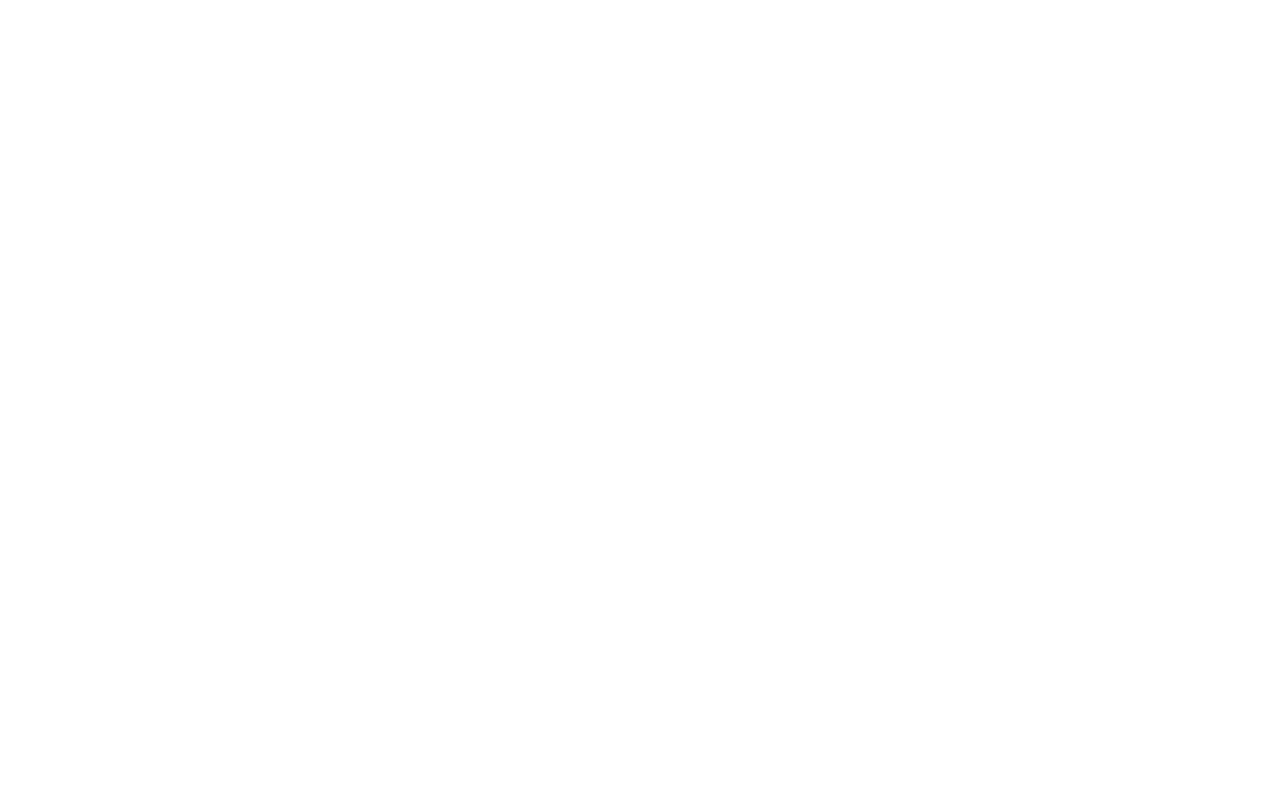
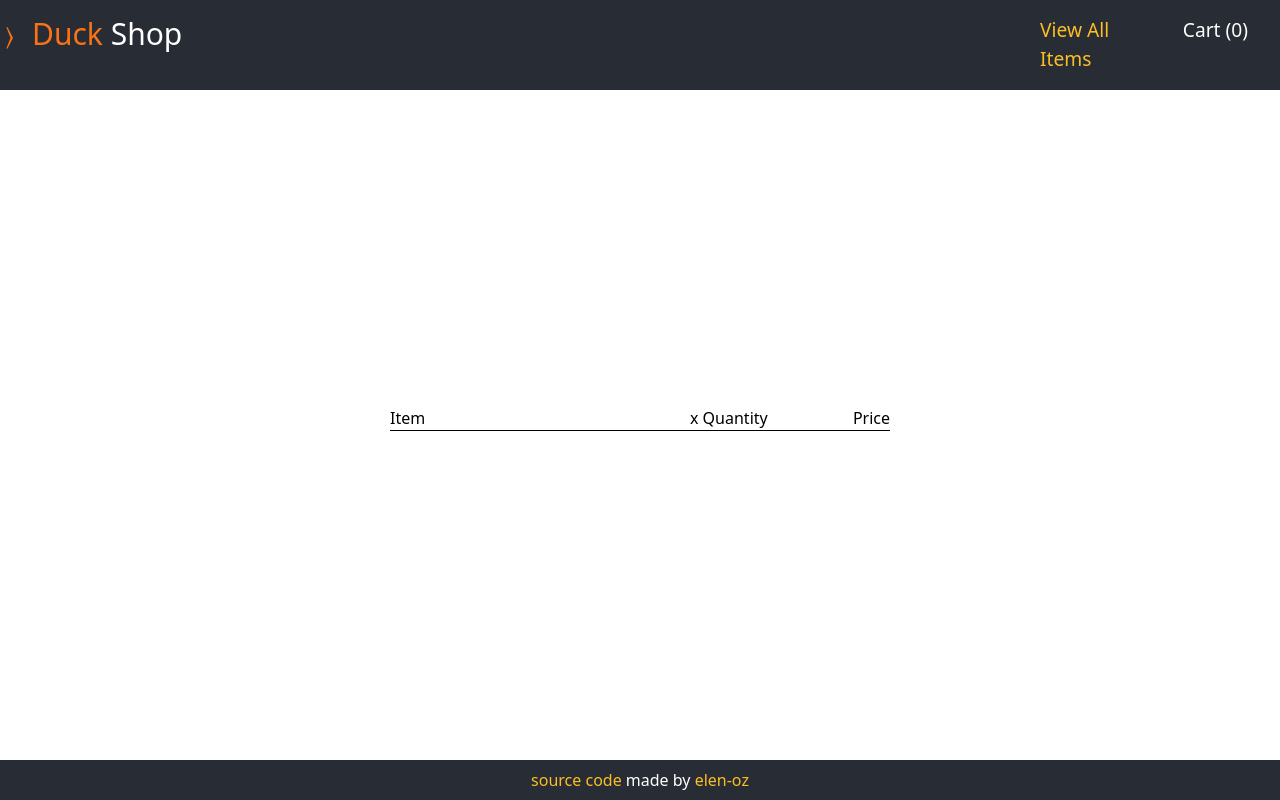
Before and after one commit to elen-oz/hi_duck-shop, a React (Vite) app: page /cart in a window 1280 px wide. Before the commit this address had no page. Built offline with nearby package versions, Linux system fonts and the light colour scheme.

Commit message:
feat: add use GetProducts and add Cart page

```diff
--- a/src/App.tsx
+++ b/src/App.tsx
@@ -2,11 +2,12 @@
 import { useState } from "react";
 
 import CartProvider from "./context/CartProvider";
-import { products } from "./data";
+import useGetProducts from "./hooks/useGetProducts";
 
 import MainWrapperPage from "./pages/MainWrapperPage";
 import ShopPage from "./pages/ShopPage";
 import ItemPage from "./pages/ItemPage";
+import CartPage from "./pages/CartPage";
 
 export interface Product {
   id: number;
@@ -22,10 +23,12 @@
   product: Product,
 ) => void;
 
-const items = products.map((product) => ({ ...product, amount: 0 }));
-
 const App = () => {
   const [isCartVisible, setCartVisibility] = useState(false);
+
+  const { products } = useGetProducts();
+
+  const items = products.map((product) => ({ ...product, amount: 0 }));
 
   const handleToggleCart = () => {
     setCartVisibility((prevVisibility) => !prevVisibility);
@@ -46,6 +49,15 @@
           >
             <Route index element={<ShopPage items={items} />} />
             <Route path="/product/:id" element={<ItemPage items={items} />} />
+            <Route
+              path="/cart"
+              element={
+                <CartPage
+                  cartVisibility={isCartVisible}
+                  onToggleCart={handleToggleCart}
+                />
+              }
+            />
           </Route>
         </Routes>
       </CartProvider>
--- a/src/components/CartButton.tsx
+++ b/src/components/CartButton.tsx
@@ -2,7 +2,7 @@
 import classNames from "classnames";
 import CartContext from "../context/cartContext";
 import { Product } from "../App";
-import Cart from "./Cart";
+import CartList from "./CartList";
 
 interface Props {
   cartVisibility: boolean;
@@ -57,7 +57,7 @@
       </button>
 
       {cartVisibility && (
-        <Cart
+        <CartList
           cartItems={cartItems}
           cartItemAddHandler={cartItemAddHandler}
           cartItemRemoveHandler={cartItemRemoveHandler}
--- a/src/components/Cart.tsx
+++ b/src/components/CartList.tsx
@@ -1,3 +1,4 @@
+import { Link } from "react-router-dom";
 import { Product } from "../App";
 
 interface Props {
@@ -8,7 +9,7 @@
   totalPrice: number;
 }
 
-const Cart = ({
+const CartList = ({
   cartItems,
   cartItemAddHandler,
   cartItemRemoveHandler,
@@ -53,7 +54,14 @@
           Clear
         </button>
       </div>
+
+      <Link
+        to="/cart"
+        className=" mt-4 block w-[100%] bg-zinc-600 text-center text-xl"
+      >
+        Proceed to checkout
+      </Link>
     </div>
   );
 };
-export default Cart;
+export default CartList;
--- /dev/null
+++ b/src/hooks/useGetProducts.tsx
@@ -0,0 +1,6 @@
+import { products } from "../data";
+
+const useGetProducts = () => {
+  return { products };
+};
+export default useGetProducts;
--- a/src/pages/CartPage.tsx
+++ b/src/pages/CartPage.tsx
@@ -1,18 +1,37 @@
-// import { useContext } from "react";
-// import CartContext from "../context/cartContext";
-// import { Product } from "../App";
+import { useContext } from "react";
+import CartContext from "../context/cartContext";
+import { Product } from "../App";
 
-// const CartPage = () => {
-//   const cartCtx = useContext(CartContext);
+interface Props {
+  cartVisibility: boolean;
+  onToggleCart: () => void;
+}
 
-//   const cartItems = cartCtx?.items || [];
-//   const totalPrice = cartCtx?.totalAmount || 0;
+const CartPage = ({ cartVisibility, onToggleCart }: Props) => {
+  const cartCtx = useContext(CartContext);
 
-//   const totalQuantity = cartItems.reduce(
-//     (acc, item) => acc + (item.amount || 0),
-//     0,
-//   );
+  const cartItems = cartCtx?.items || [];
+  const totalPrice = cartCtx?.totalAmount || 0;
 
-//   return <div>CartPage</div>;
-// };
-// export default CartPage;
+  const totalQuantity = cartItems.reduce(
+    (acc, item) => acc + (item.amount || 0),
+    0,
+  );
+
+  return (
+    <div>
+      <div className="container">
+        <ul className="mx-auto w-[500px]">
+          <li className="mx-auto  flex justify-between gap-3 border-b text-center">
+            <div>Item</div>
+            <div className="flex w-[200px] justify-between">
+              <div>x Quantity</div>
+              <div>Price</div>
+            </div>
+          </li>
+        </ul>
+      </div>
+    </div>
+  );
+};
+export default CartPage;
```
